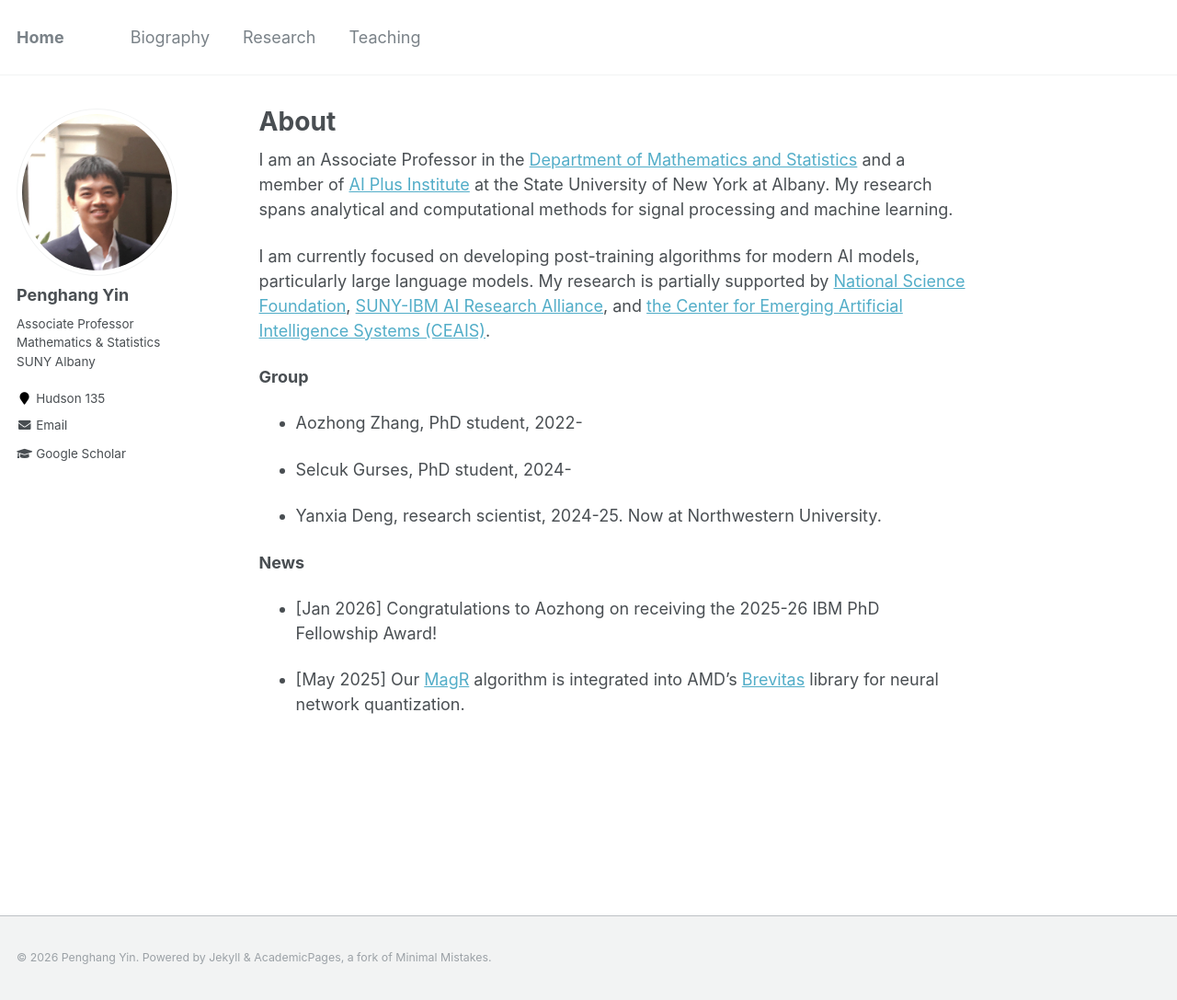
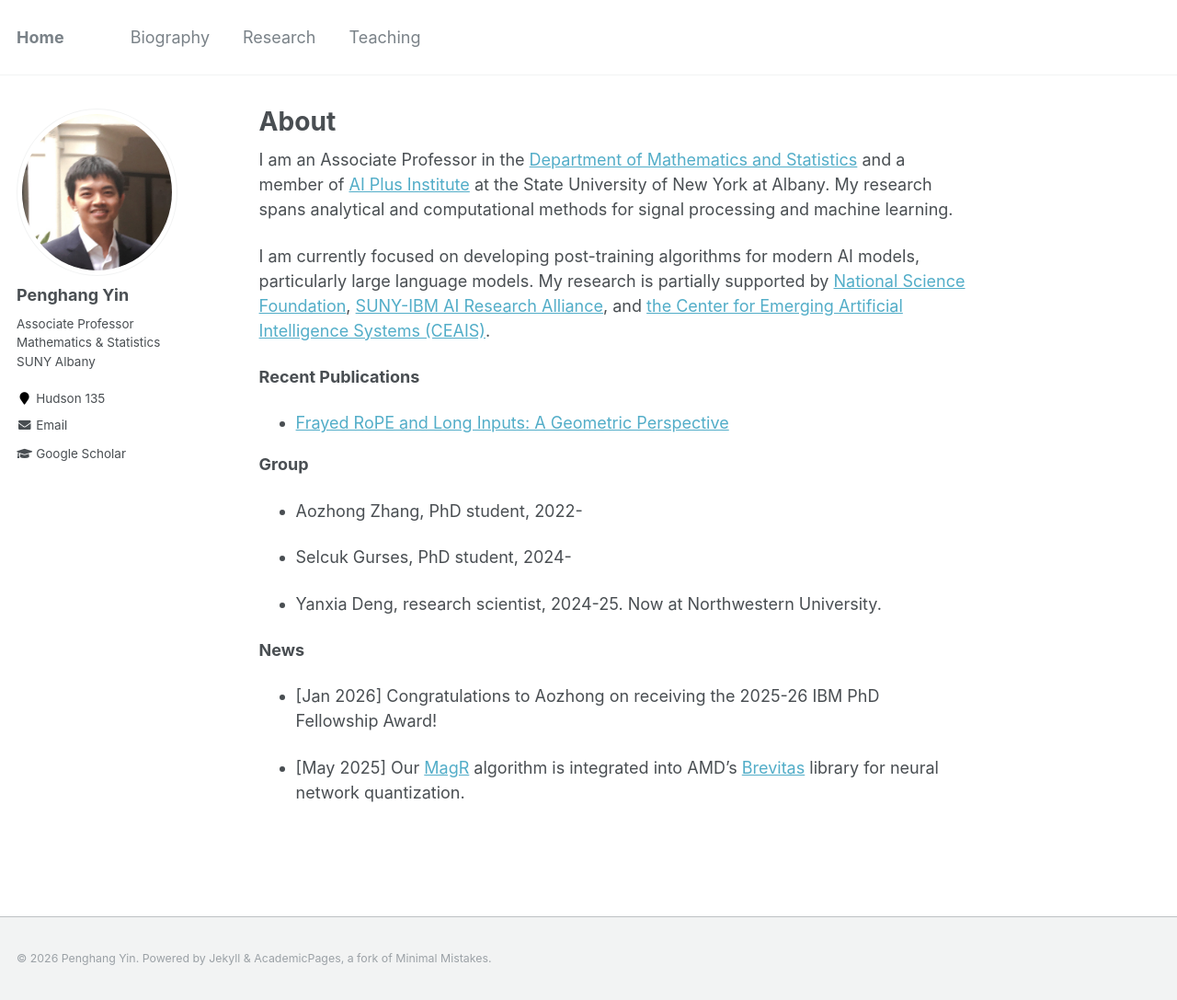
Before and after one commit to yin-penghang/yin-penghang.github.io, a Jekyll site: the page built from _pages/about.md, in a window 1280 px wide and 1087 px high. Shown: the whole window at 92% size. Built offline with Jekyll 4.4.1, drawn with Linux system fonts in a browser that asks for light colours.

Commit message:
Update about.md

```diff
--- a/_pages/about.md
+++ b/_pages/about.md
@@ -12,6 +12,10 @@ I am an Associate Professor in the [Department of Mathematics and Statistics](ht
 
 I am currently focused on developing post-training algorithms for modern AI models, particularly large language models. My research is partially supported by [National Science Foundation](https://www.nsf.gov/), [SUNY-IBM AI Research Alliance](https://www.suny.edu/ai-research-alliance/), and [the Center for Emerging Artificial Intelligence Systems (CEAIS)](https://www.albany.edu/ai-plus/emerging-artificial-intelligence-systems).
 
+**Recent Publications**
+
+- [Frayed RoPE and Long Inputs: A Geometric Perspective](https://openreview.net/pdf?id=W8ZXfNaqku)
+
 **Group**
 - Aozhong Zhang, PhD student, 2022-
 
```
